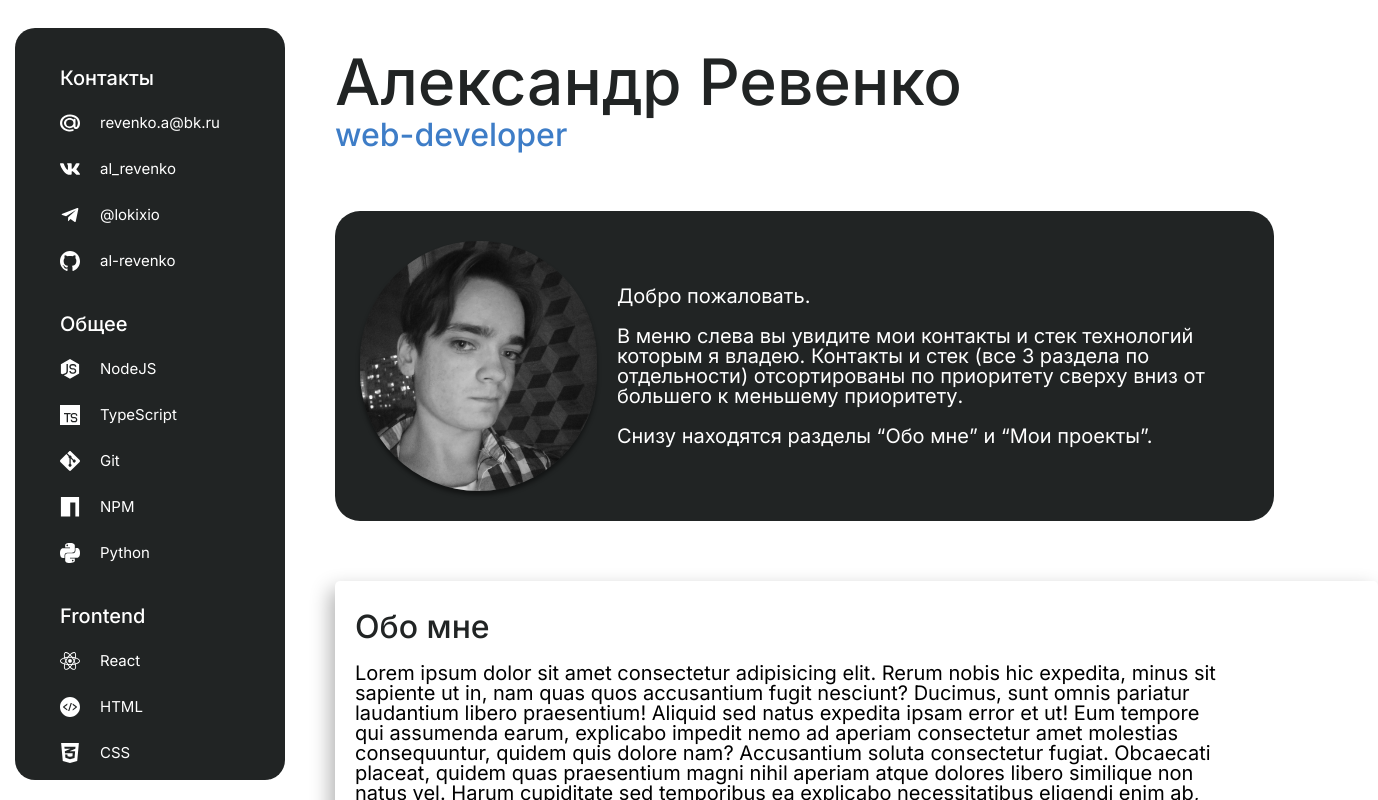
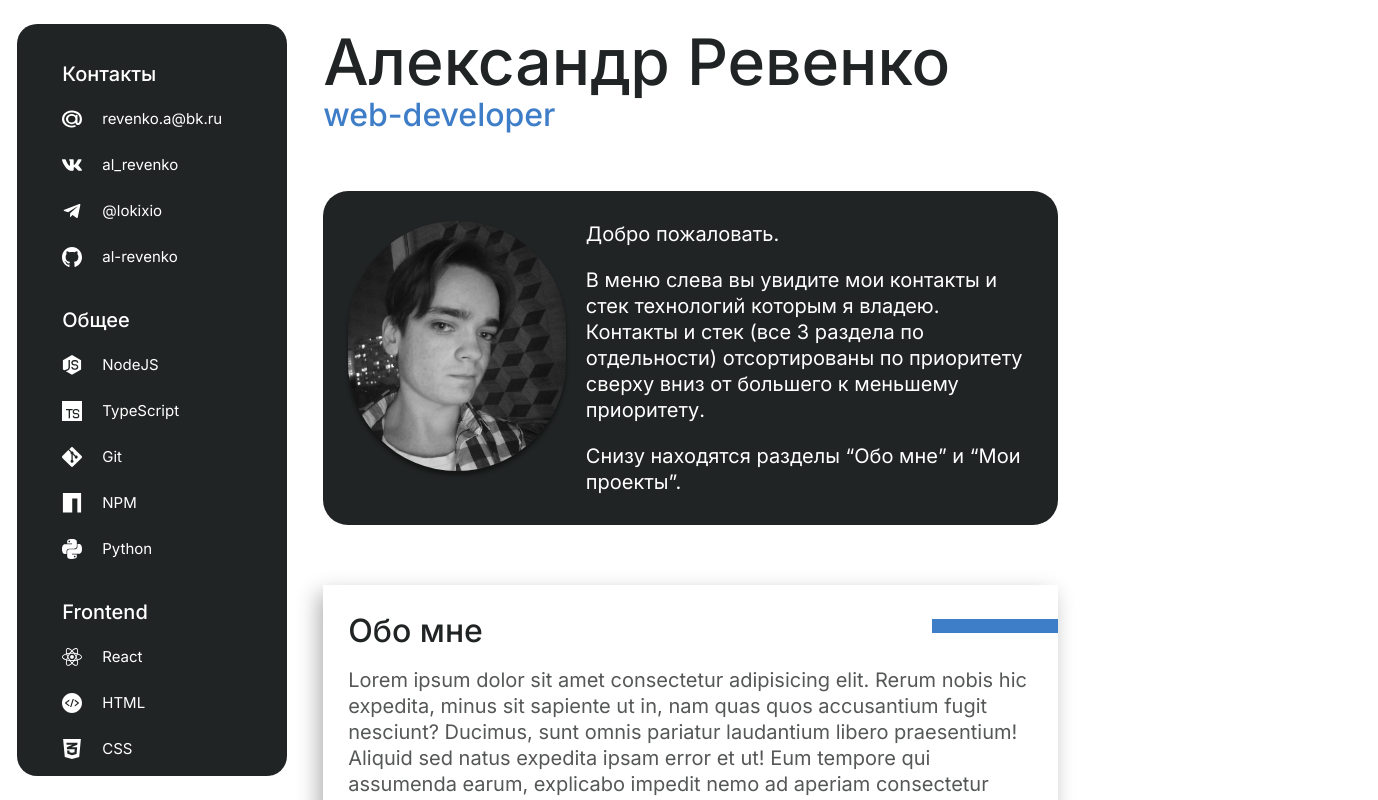
Before and after one commit to al-revenko/resume, a React (Vite) app: page / in a window 1280 px wide. Shown: the top 800 px of the page, 1378 px wide, since content can reach past the window. Built offline with nearby package versions, Linux system fonts and the light colour scheme.

Commit message:
Sidebar и MainContent заключены в flex контейнер AppWrap Тперь Sidebar это sticky а не fixed компонент Добавил декоративный элемент для элементов класса title-h2

```diff
--- /dev/null
+++ b/src/components/App.module.scss
@@ -0,0 +1,9 @@
+.appWrap {
+  display: flex;
+  flex-direction: row-reverse;
+  margin: 0 auto;
+  padding-left: 1vw;
+  padding-right: 17vw;
+  justify-content: space-evenly;
+  gap: 3%;
+}
--- a/src/components/App.tsx
+++ b/src/components/App.tsx
@@ -1,12 +1,13 @@
 import Main from "./mainContent/MainContent"
 import Sidebar from "./sidebar/Sidebar"
+import style from "./App.module.scss"
 
 function App() {
   return (
-    <>
+    <div className={style.appWrap}>
       <Main />
       <Sidebar />
-    </>
+    </div>
   )
 }
 
--- a/src/components/mainContent/MainContent.module.scss
+++ b/src/components/mainContent/MainContent.module.scss
@@ -1,10 +1,9 @@
 .main__container {
-  margin-top: 50px;
   display: flex;
-  width: 81.5vw;
+  width: 70%;
+  margin-top: 30px;
   flex-direction: column;
   justify-content: center;
   align-items: flex-start;
   gap: 60px;
-  margin-left: 335px;
 }
--- a/src/components/mainContent/sections/Briefing.module.scss
+++ b/src/components/mainContent/sections/Briefing.module.scss
@@ -2,7 +2,6 @@
 
 .briefing {
   display: flex;
-  margin-right: 10%;
   padding: 30px 25px;
   justify-content: space-around;
   align-self: stretch;
--- a/src/components/sidebar/Sidebar.module.scss
+++ b/src/components/sidebar/Sidebar.module.scss
@@ -8,11 +8,7 @@
   background-color: $theme-color-1;
   width: 270px;
   height: 94vh;
-  position: fixed;
-  top: 3.5vh;
-  left: 15px;
+  position: sticky;
+  top: 3vh;
   border-radius: 20px;
-
-
-
 }
--- a/src/styles/index.scss
+++ b/src/styles/index.scss
@@ -11,6 +11,10 @@ html {
   font-family: Inter;
 }
 
+body {
+  overflow-x: hidden;
+}
+
 a {
   text-decoration: none;
   color: inherit;
--- a/src/styles/style.scss
+++ b/src/styles/style.scss
@@ -6,6 +6,7 @@ $theme-color-1: #212424;
 $theme-color-2: #3E7DC7;
 
 .main-text {
+  line-height: 26px;
   font-size: clamp(1rem, 1vw + 1rem, 2rem);
 }
 
@@ -17,8 +18,18 @@ $theme-color-2: #3E7DC7;
 
 .title-h2 {
   color: $title-color;
-  font-size: clamp(2rem, 2vw + 1rem, 3.2rem);;
+  font-size: clamp(2rem, 2vw + 1rem, 3.2rem);
   font-weight: 500;
+
+  &::after {
+    content: '';
+    width: 12.6rem;
+    height: 1.4rem;
+    position: absolute;
+    right: 0;
+    top: 34px;
+    background-color: $theme-color-2;
+  }
 }
 
 .title-h3 {
@@ -28,10 +39,12 @@ $theme-color-2: #3E7DC7;
 }
 
 .content-container {
+  color: $text-color;
   display: flex;
   flex-direction: column;
+  position: relative;
   width: 100%;
-  padding: 30px 145px 30px 20px;
-  border-radius: 5px;
+  padding: 30px 25px;
   box-shadow: -5px 8px 20px 0px rgba(0, 0, 0, 0.30);
+
 }
```
